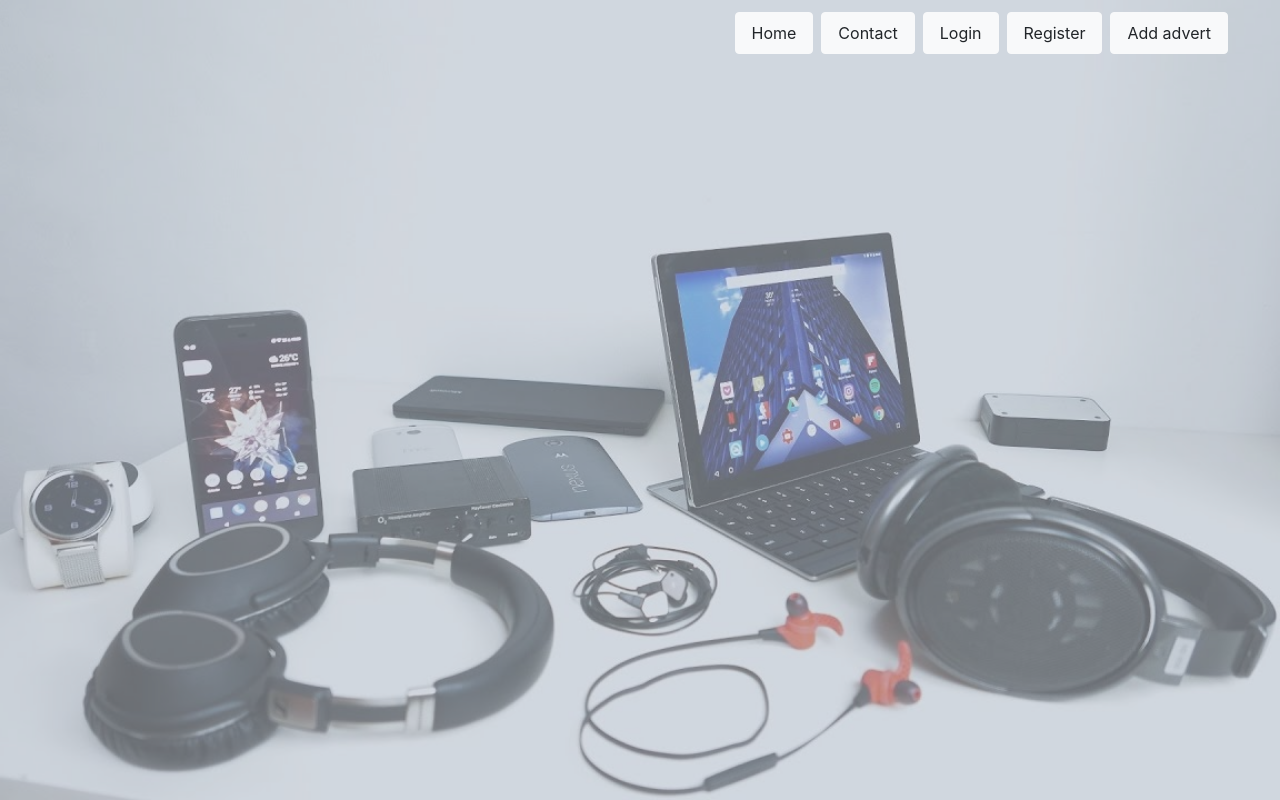
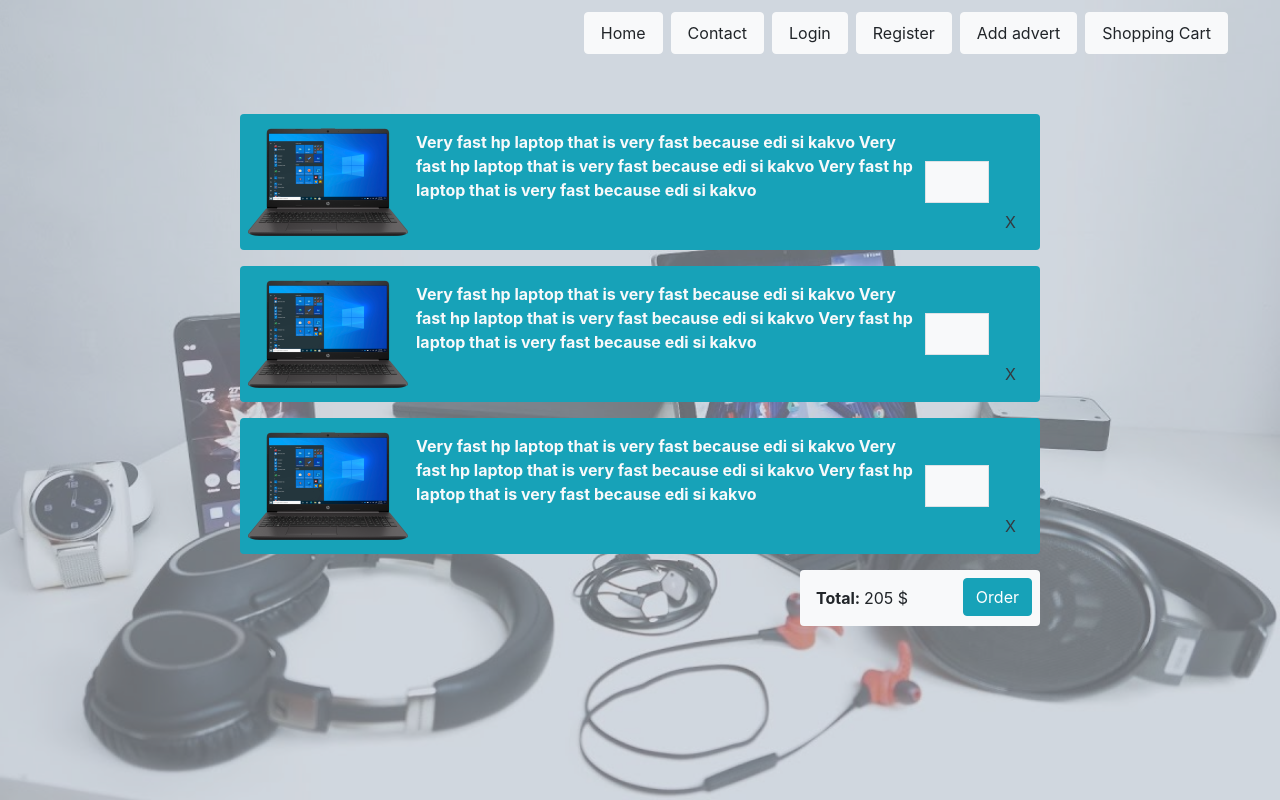
Before and after one commit to PavelAndonov00/TechOutlet, an Angular app in the folder client/TechOutletApp/: page /cart in a window 1280 px wide. Before the commit this address led to /. Built offline with nearby package versions, Linux system fonts and the light colour scheme.

Commit message:
Cart component created

```diff
--- a/client/TechOutletApp/src/app/advert/advert.component.html
+++ b/client/TechOutletApp/src/app/advert/advert.component.html
@@ -6,7 +6,7 @@
                 <input name="title" type="text" placeholder="Title" class="form-control">
             </article>
             <article class="form-group">
-                <textarea  name="description" type="text" placeholder="Description" class="form-control"></textarea>
+                <textarea name="description" type="text" placeholder="Description" class="form-control"></textarea>
             </article>
             <article class="form-group">
                 <label class="upload-image bg-light p-2 rounded">
--- a/client/TechOutletApp/src/app/app-routing.module.ts
+++ b/client/TechOutletApp/src/app/app-routing.module.ts
@@ -1,6 +1,7 @@
 import { NgModule } from '@angular/core';
 import { RouterModule, Routes } from '@angular/router';
 import { AdvertComponent } from './advert/advert.component';
+import { CartComponent } from './cart/cart.component';
 import { ContactComponent } from './contact/contact.component';
 import { HomeComponent } from './home/home.component';
 import { LoginComponent } from './login/login.component';
@@ -10,7 +11,8 @@ const routes: Routes = [
   {path: 'contact', component: ContactComponent},
   {path: 'login', component: LoginComponent},
   {path: 'register', component: LoginComponent},
-  {path: 'advert/create', component: AdvertComponent}
+  {path: 'advert/create', component: AdvertComponent},
+  {path: 'cart', component: CartComponent}
 ];
 
 @NgModule({
--- a/client/TechOutletApp/src/app/app.module.ts
+++ b/client/TechOutletApp/src/app/app.module.ts
@@ -10,6 +10,7 @@ import { HomeComponent } from './home/home.component';
 import { LoginComponent } from './login/login.component';
 import { AdvertComponent } from './advert/advert.component';
 import { FormsModule } from '@angular/forms';
+import { CartComponent } from './cart/cart.component';
 
 @NgModule({
   declarations: [
@@ -19,7 +20,8 @@ import { FormsModule } from '@angular/forms';
     CardComponent,
     HomeComponent,
     LoginComponent,
-    AdvertComponent
+    AdvertComponent,
+    CartComponent
   ],
   imports: [
     BrowserModule,
--- /dev/null
+++ b/client/TechOutletApp/src/app/cart/cart.component.css
@@ -0,0 +1,19 @@
+.shopping-cart-container .cart-item {
+    width: 50rem;
+}
+
+.shopping-cart-container .cart-item .item-image {
+    width: 10rem;
+}
+
+.shopping-cart-container .item-description {
+    font-weight: bold;
+}
+
+.shopping-cart-container .cart-item .item-count {
+    width: 4rem;
+}
+
+.shopping-cart-container .total {
+    width: 15rem;
+}
--- /dev/null
+++ b/client/TechOutletApp/src/app/cart/cart.component.html
@@ -0,0 +1,36 @@
+<section class="d-flex justify-content-center shopping-cart-container">
+    <section class="mt-5 d-flex flex-column">
+        <article class="d-flex bg-info text-light rounded p-2 cart-item m-2">
+            <img src="../../assets/hp.png" alt="Picture" class="item-image" />
+            <span class="m-2 item-description">Very fast hp laptop that is very fast because edi si kakvo Very fast hp laptop that is very fast because edi si kakvo Very fast hp laptop that is very fast because edi si kakvo</span>
+            <article class="d-flex ml-auto">
+                <input type="number" class="align-self-center border bg-light text-dark p-2 item-count" />
+                <a href="#" class="align-self-end nav-link text-dark">X</a>
+            </article>
+        </article>
+        <article class="d-flex bg-info text-light rounded p-2 cart-item m-2">
+            <img src="../../assets/hp.png" alt="Picture" class="item-image" />
+            <span class="m-2 item-description">Very fast hp laptop that is very fast because edi si kakvo Very fast hp laptop that is very fast because edi si kakvo Very fast hp laptop that is very fast because edi si kakvo</span>
+            <article class="d-flex ml-auto">
+                <input type="number" class="align-self-center border bg-light text-dark p-2 item-count" />
+                <a href="#" class="align-self-end nav-link text-dark">X</a>
+            </article>
+        </article>
+        <article class="d-flex bg-info text-light rounded p-2 cart-item m-2">
+            <img src="../../assets/hp.png" alt="Picture" class="item-image" />
+            <span class="m-2 item-description">Very fast hp laptop that is very fast because edi si kakvo Very fast hp laptop that is very fast because edi si kakvo Very fast hp laptop that is very fast because edi si kakvo</span>
+            <article class="d-flex ml-auto">
+                <input type="number" class="align-self-center border bg-light text-dark p-2 item-count" />
+                <a href="#" class="align-self-end nav-link text-dark">X</a>
+            </article>
+        </article>
+        <article class="total bg-light rounded align-self-end m-2 d-flex justify-content-between">
+            <article class="m-3">
+                <span><b>Total: </b></span><span>205 $</span>
+            </article>
+            <article>
+                <input class="btn btn-info align-self-end m-2" type="button" value="Order">
+            </article>
+        </article>
+    </section>
+</section>
--- /dev/null
+++ b/client/TechOutletApp/src/app/cart/cart.component.ts
@@ -0,0 +1,15 @@
+import { Component, OnInit } from '@angular/core';
+
+@Component({
+  selector: 'app-cart',
+  templateUrl: './cart.component.html',
+  styleUrls: ['./cart.component.css']
+})
+export class CartComponent implements OnInit {
+
+  constructor() { }
+
+  ngOnInit(): void {
+  }
+
+}
--- a/client/TechOutletApp/src/app/nav/nav.component.html
+++ b/client/TechOutletApp/src/app/nav/nav.component.html
@@ -6,4 +6,5 @@
         <a class="nav-link btn btn-light m-1" routerLink="/register">Register</a>
     </div>
     <a class="nav-link btn btn-light m-1" routerLink="/advert/create">Add advert</a>
+    <a class="nav-link btn btn-light m-1" routerLink="/cart">Shopping Cart</a>
 </nav>
```
Also changed, not shown: 1 other file (tests, documents, lock files or other folders).
